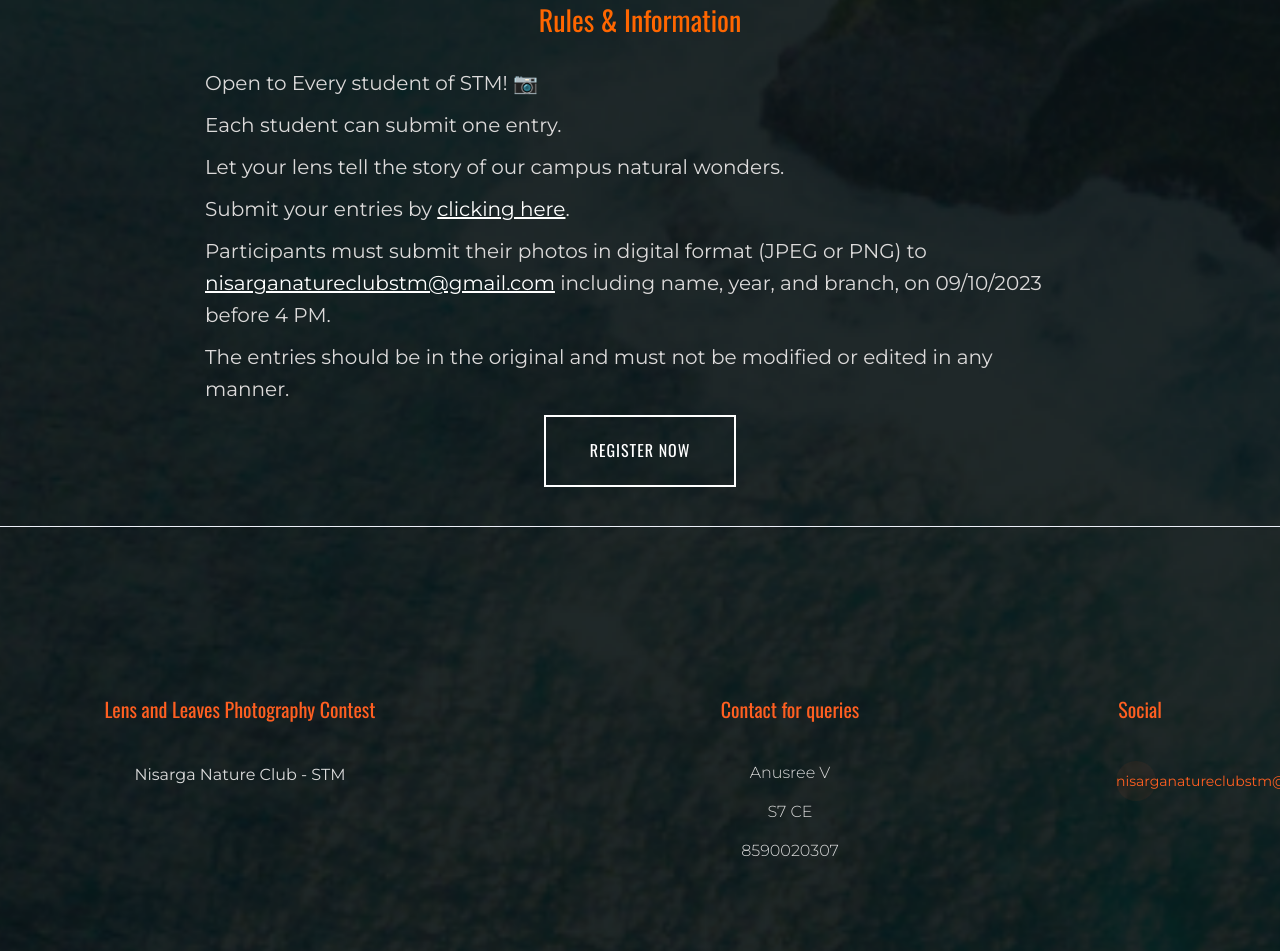
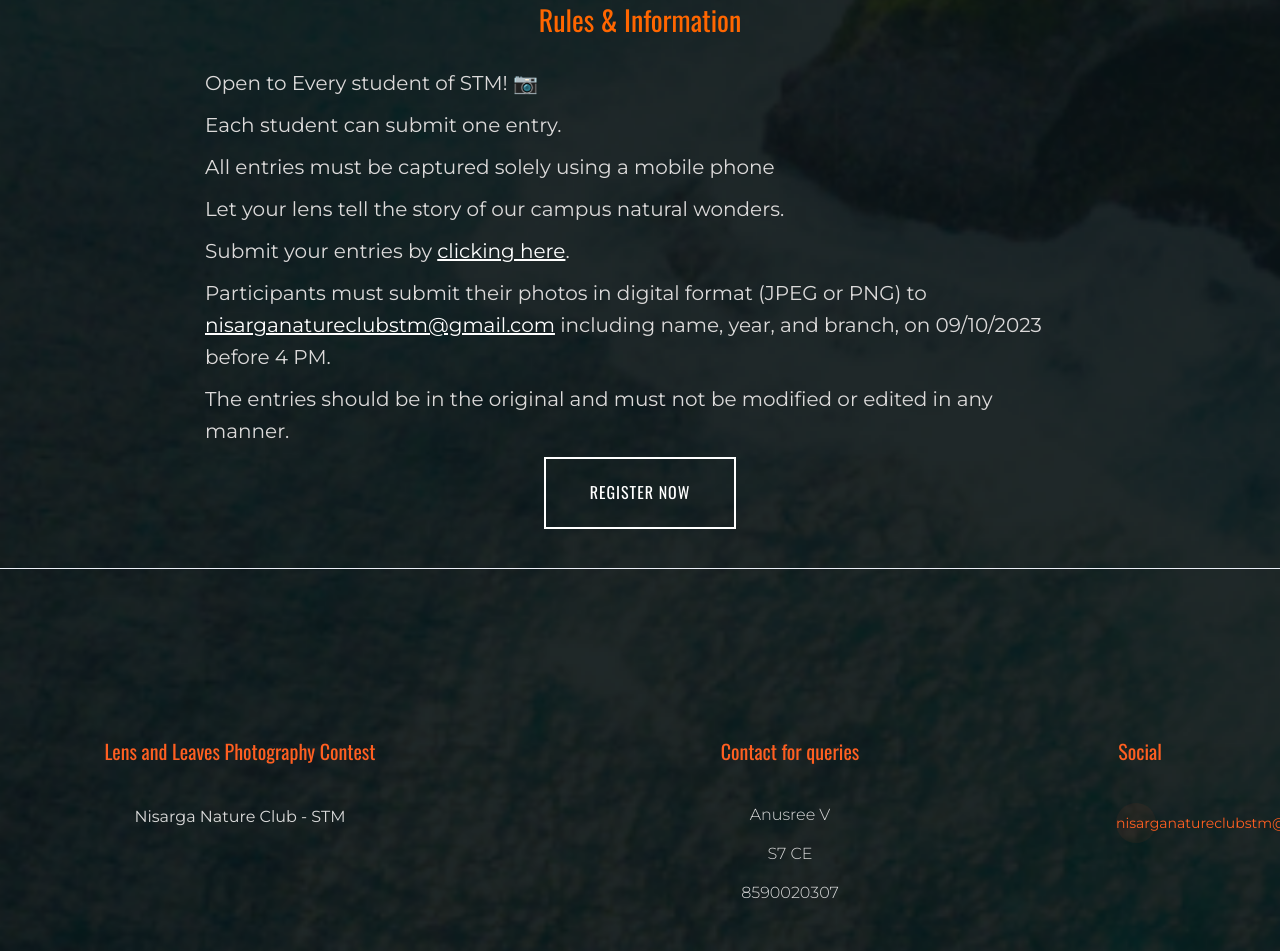
Before and after one commit to PRADUL-P/LENS-AND-LEAVES, a plain HTML site: page index.html in a window 1280 px wide. Shown: the part 1158-2109 px from the top of the page. Drawn offline with nearby package versions, Linux system fonts and the light colour scheme.

Commit message:
rules updated

```diff
--- a/index.html
+++ b/index.html
@@ -143,8 +143,10 @@
                            <div class="rules-section text-center">
                                <h2>Rules & Information</h2>
                                <ul>
-                                   <li>Open to Every student of STM! 📷</li>
+                                <li>Open to Every student of STM! 📷</li>
+
                                    <li>Each student can submit one entry.</li>
+                                   <li>All entries must be captured solely using a mobile phone </li>
                                    <li>Let your lens tell the story of our campus natural wonders.</li>
                                    <li>Submit your entries by <a href="https://forms.gle/rdBuCmydBvmfzWuJ6" style="text-decoration: underline;">clicking here</a>.</li>
                                    <li>Participants must submit their photos in digital format (JPEG or PNG) to <a href="mailto:nisarganatureclubstm@gmail.com" style="text-decoration: underline;">nisarganatureclubstm@gmail.com</a> including name, year, and branch, on 09/10/2023 before 4 PM.</li>
```
